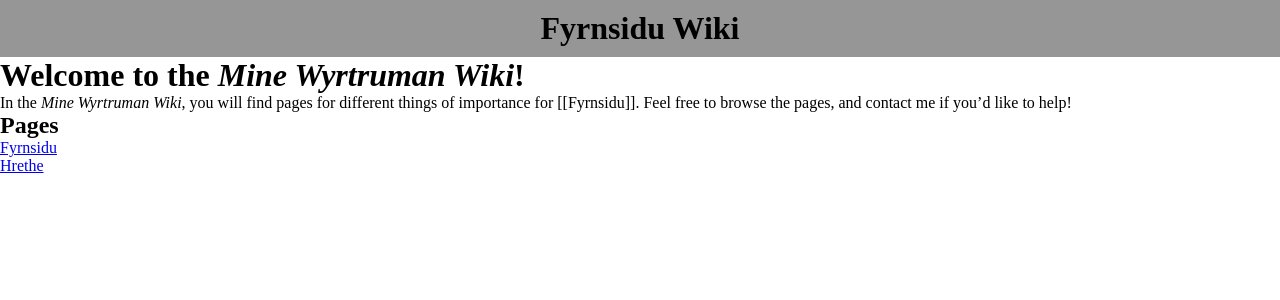
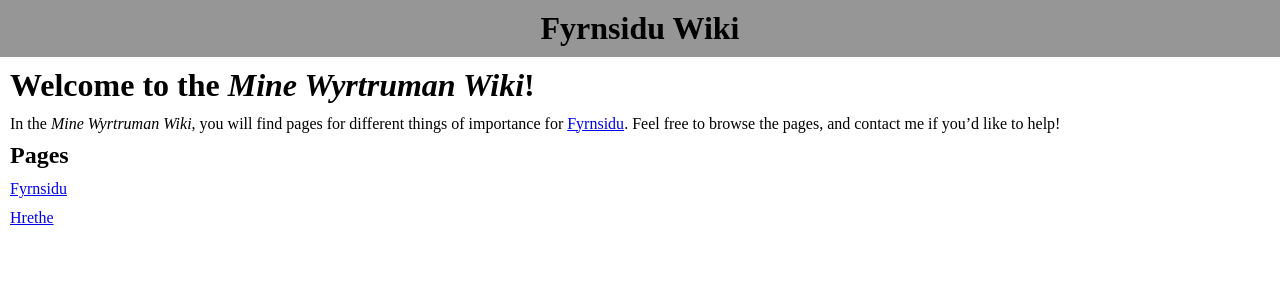
Before and after one commit to byronpendason/byronpendason.github.io, a Jekyll site: the page built from _wiki/index.md, in a window 1280 px wide. Shown: the top 300 px of the page. Built offline with Jekyll 4.4.1, drawn with Linux system fonts in a browser that asks for light colours.

Commit message:
Update wiki.html

```diff
--- a/_layouts/wiki.html
+++ b/_layouts/wiki.html
@@ -34,9 +34,9 @@
 <div id="header">
 <h1>Fyrnsidu Wiki</h1>
 </div>
+<div id="content">
 {% if page.title != "Index" %}
 <button type="button" id="artBtn" onClick="showArt()">Article</button><button type="button" id="talkBtn" onClick="showTalk()">Talk</button><a href="/wiki/">Wiki Home</a>
-<div id="content">
 <h1>Wiki: {{page.title}}</h1>
 {% endif %}
 
```
